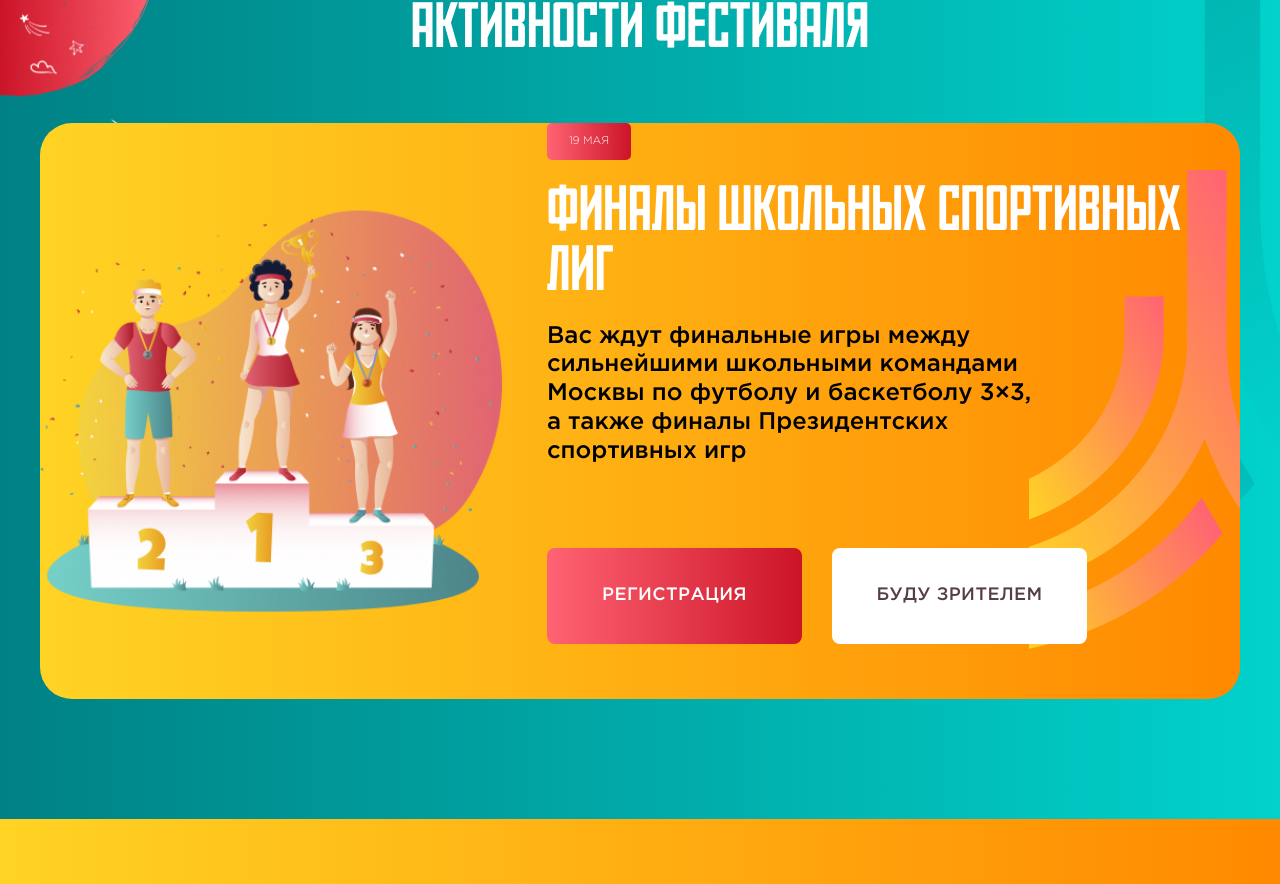
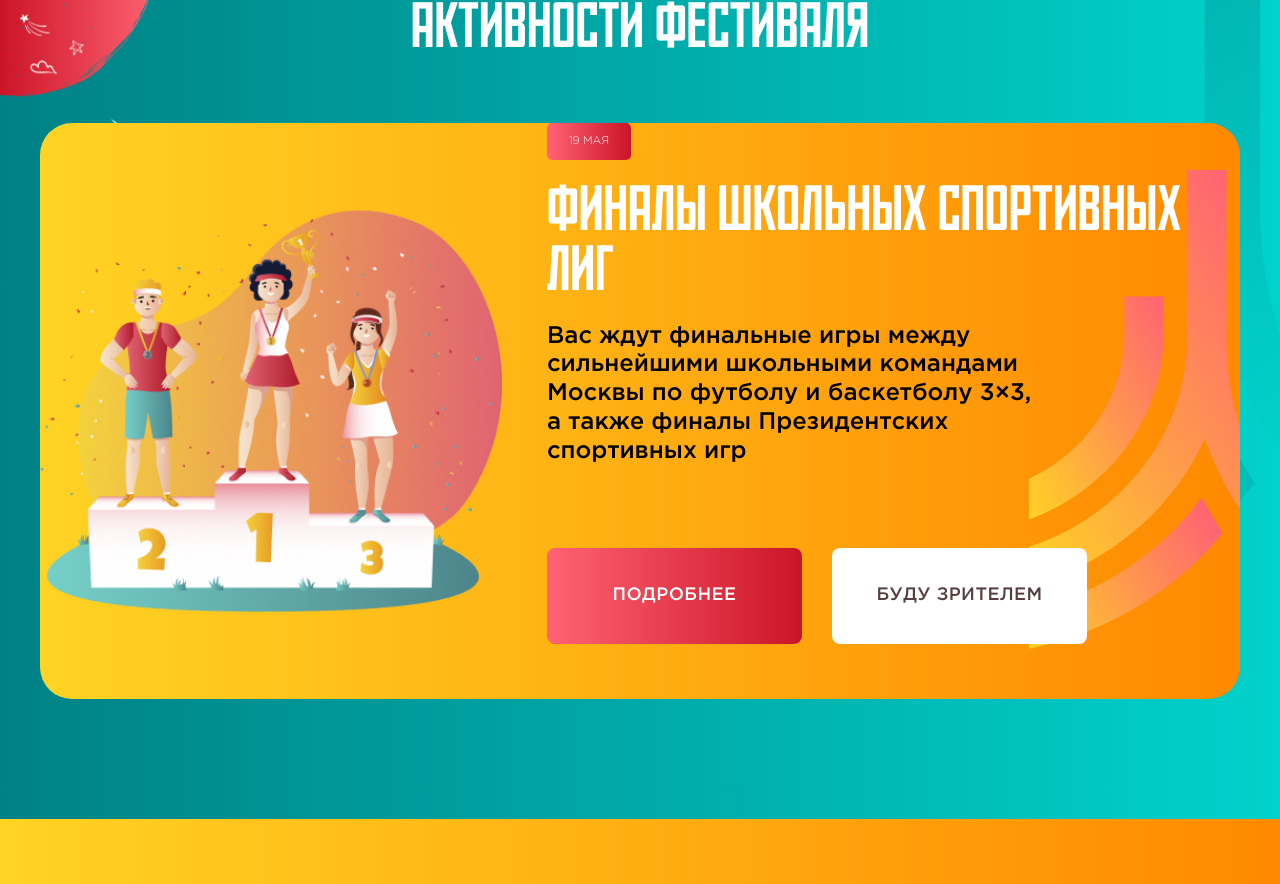
Before and after one commit to Dumanbruh/moscow-school, a Next.js app: page / in a window 1280 px wide. Shown: the part 3020-3904 px from the top of the page. Built offline with nearby package versions, Linux system fonts and the light colour scheme.

Commit message:
fix-btn-texz

```diff
--- a/components/main-page-components/festivales-block.tsx
+++ b/components/main-page-components/festivales-block.tsx
@@ -113,6 +113,7 @@ const FestivalesBlock = ({ isDesktop }: Props) => {
                                     desc={festivale.desc}
                                     img={festivale.img}
                                     date={festivale.date}
+                                    type='main'
                                 />
                             </SwiperSlide>
                         ))}
--- a/components/master-page-components/master-block.tsx
+++ b/components/master-page-components/master-block.tsx
@@ -124,6 +124,7 @@ const MasterBlock = ({ isDesktop }: Props) => {
                         {masters.map((master, i) => (
                             <SwiperSlide key={i} style={{ width: "400px" }}>
                                 <Card
+                                    type='master'
                                     isDesktop={isDesktop}
                                     name={master.name}
                                     img={master.img}
--- a/components/tournaments-page-components/tournaments-block.tsx
+++ b/components/tournaments-page-components/tournaments-block.tsx
@@ -95,6 +95,7 @@ const TournamentsBlock = ({ isDesktop }: Props) => {
                                     desc={tournament.desc}
                                     img={tournament.img}
                                     date={tournament.date}
+                                    type='tournament'
                                 />
                             </SwiperSlide>
                         ))}
--- a/components/ui/card.tsx
+++ b/components/ui/card.tsx
@@ -8,9 +8,10 @@ interface Props {
     desc: string;
     img: string;
     date: string;
+    type: 'main' | 'tournament' | 'master'
 }
 
-const Card = ({ isDesktop, name, desc, img, date }: Props) => {
+const Card = ({ isDesktop, name, desc, img, date, type }: Props) => {
     return isDesktop ? (
         <Stack sx={{ minWidth: "1100px", background: "linear-gradient(90deg, #FFD324 0%, #FF8900 100%)", borderRadius: "32px", position: "relative" }} direction={"row"} spacing={"45px"}>
             <Box sx={{
@@ -42,16 +43,40 @@ const Card = ({ isDesktop, name, desc, img, date }: Props) => {
                 <Typography variant='body' sx={{ fontSize: "24px", height: name === 'Русская лапта' ? "260px" : "202px", lineHeight: "28.8px", whiteSpace: "pre-line" }}>
                     {`${desc}`}
                 </Typography>
-                <Stack direction={"row"} spacing={"30px"}>
+                {type === 'main' && (
+                    <Stack direction={"row"} spacing={"30px"} sx={{ justifyContent: name !== "мастер-классы" ? 'flex-start' : 'center' }}>
                         <CustomBtn height='96px' bg='linear-gradient(90deg, #FF6373 0%, #CC1427 100%)' onClick={() => { }} minWidth='255px'>
-                        <Typography variant='body' sx={{ color: "white", fontSize: "18px" }}>РЕГИСТРАЦИЯ</Typography>
+                            <Typography variant='body' sx={{ color: "white", fontSize: "18px" }}>ПОДРОБНЕЕ</Typography>
+                        </CustomBtn>
+                        {name !== "мастер-классы" && (
+                            <CustomBtn height='96px' bg='white' onClick={() => { }} minWidth='255px'>
+                                <Typography variant='body' sx={{ color: "#563F42", fontSize: "18px" }}>БУДУ ЗРИТЕЛЕМ</Typography>
+                            </CustomBtn>
+                        )}
+                    </Stack>
+                )}
+                {type === 'tournament' && (
+                    <Stack direction={"row"} spacing={"30px"} sx={{ justifyContent: name !== "мастер-классы" ? 'flex-start' : 'center' }}>
+                        <CustomBtn height='96px' bg='linear-gradient(90deg, #FF6373 0%, #CC1427 100%)' onClick={() => { }} minWidth='255px'>
+                            <Typography variant='body' sx={{ color: "white", fontSize: "18px" }}>ПОДРОБНЕЕ</Typography>
                         </CustomBtn>
                         <CustomBtn height='96px' bg='white' onClick={() => { }} minWidth='255px'>
                             <Typography variant='body' sx={{ color: "#563F42", fontSize: "18px" }}>БУДУ ЗРИТЕЛЕМ</Typography>
                         </CustomBtn>
                     </Stack>
+                )}
+                {type === 'master' && (
+                    <Stack direction={"row"} spacing={"30px"} sx={{ justifyContent: name !== "мастер-классы" ? 'flex-start' : 'center' }}>
+                        <CustomBtn height='96px' bg='linear-gradient(90deg, #FF6373 0%, #CC1427 100%)' onClick={() => { }} minWidth='255px'>
+                            <Typography variant='body' sx={{ color: "white", fontSize: "18px" }}>ЗАПИСАТЬСЯ</Typography>
+                        </CustomBtn>
+                        <CustomBtn height='96px' bg='white' onClick={() => { }} minWidth='255px'>
+                            <Typography variant='body' sx={{ color: "#563F42", fontSize: "18px" }}>БУДУ ЗРИТЕЛЕМ</Typography>
+                        </CustomBtn>
                     </Stack>
+                )}
             </Stack>
+        </Stack >
     ) : (
         <Stack sx={{
             background: "linear-gradient(90deg, #FFD324 0%, #FF8900 100%)", borderRadius: "32px", pb: "64px", position: "relative", zIndex: 2, maxWidth: "400px", height: "100%"
@@ -87,7 +112,22 @@ const Card = ({ isDesktop, name, desc, img, date }: Props) => {
                 <Typography variant='body' sx={{ fontSize: "16px", lineHeight: "19px", minHeight: "305px", whiteSpace: "pre-line" }}>
                     {`${desc}`}
                 </Typography>
-                <Stack direction={"column"} spacing={"16px"} sx={{ px: "11%", }}>
+
+                {type === 'main' && (
+                    <Stack direction={"column"} spacing={"16px"} sx={{ px: "11%", justifyContent: 'center', minHeight: '144px' }}>
+                        <CustomBtn height='64px' bg='linear-gradient(90deg, #FF6373 0%, #CC1427 100%)' onClick={() => { }}>
+                            <Typography variant='body' sx={{ color: "white", fontSize: "18px" }}>ПОДРОБНЕЕ</Typography>
+                        </CustomBtn>
+                        {name !== "мастер-классы" && (
+                            <CustomBtn height='64px' bg='white' onClick={() => { }}>
+                                <Typography variant='body' sx={{ color: "#563F42", fontSize: "18px" }}>БУДУ ЗРИТЕЛЕМ</Typography>
+                            </CustomBtn>
+                        )}
+
+                    </Stack>
+                )}
+                {type === 'tournament' && (
+                    <Stack direction={"column"} spacing={"16px"} sx={{ px: "11%", justifyContent: 'center', minHeight: '144px' }}>
                         <CustomBtn height='64px' bg='linear-gradient(90deg, #FF6373 0%, #CC1427 100%)' onClick={() => { }}>
                             <Typography variant='body' sx={{ color: "white", fontSize: "18px" }}>ПОДРОБНЕЕ</Typography>
                         </CustomBtn>
@@ -95,6 +135,17 @@ const Card = ({ isDesktop, name, desc, img, date }: Props) => {
                             <Typography variant='body' sx={{ color: "#563F42", fontSize: "18px" }}>БУДУ ЗРИТЕЛЕМ</Typography>
                         </CustomBtn>
                     </Stack>
+                )}
+                {type === 'master' && (
+                    <Stack direction={"column"} spacing={"16px"} sx={{ px: "11%", justifyContent: 'center', minHeight: '144px' }}>
+                        <CustomBtn height='64px' bg='linear-gradient(90deg, #FF6373 0%, #CC1427 100%)' onClick={() => { }}>
+                            <Typography variant='body' sx={{ color: "white", fontSize: "18px" }}>ЗАПИСАТЬСЯ</Typography>
+                        </CustomBtn>
+                        <CustomBtn height='64px' bg='white' onClick={() => { }}>
+                            <Typography variant='body' sx={{ color: "#563F42", fontSize: "18px" }}>БУДУ ЗРИТЕЛЕМ</Typography>
+                        </CustomBtn>
+                    </Stack>
+                )}
             </Stack>
         </Stack>
     )
```
Lines whose indentation alone changed are shown as unchanged.
